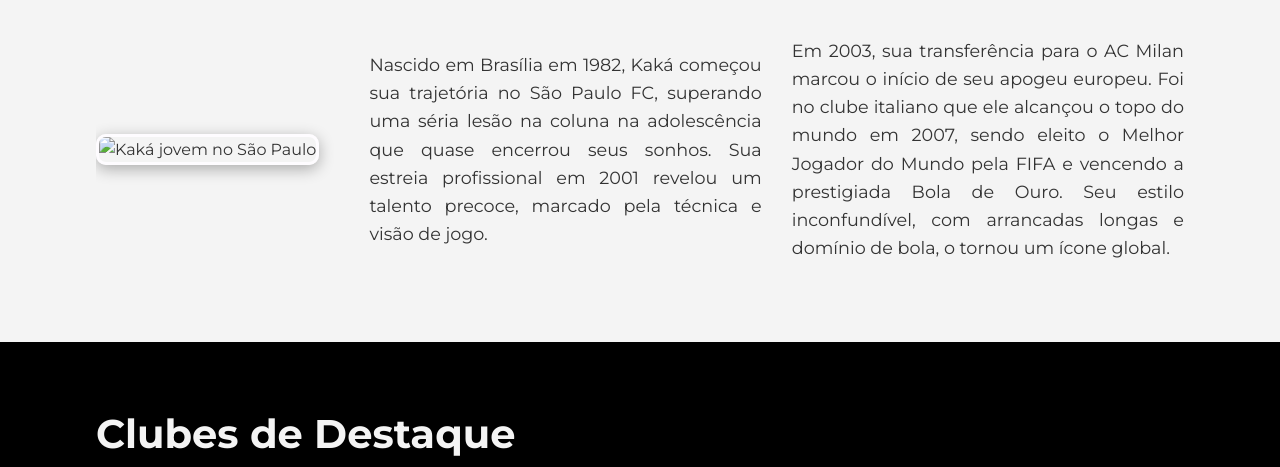
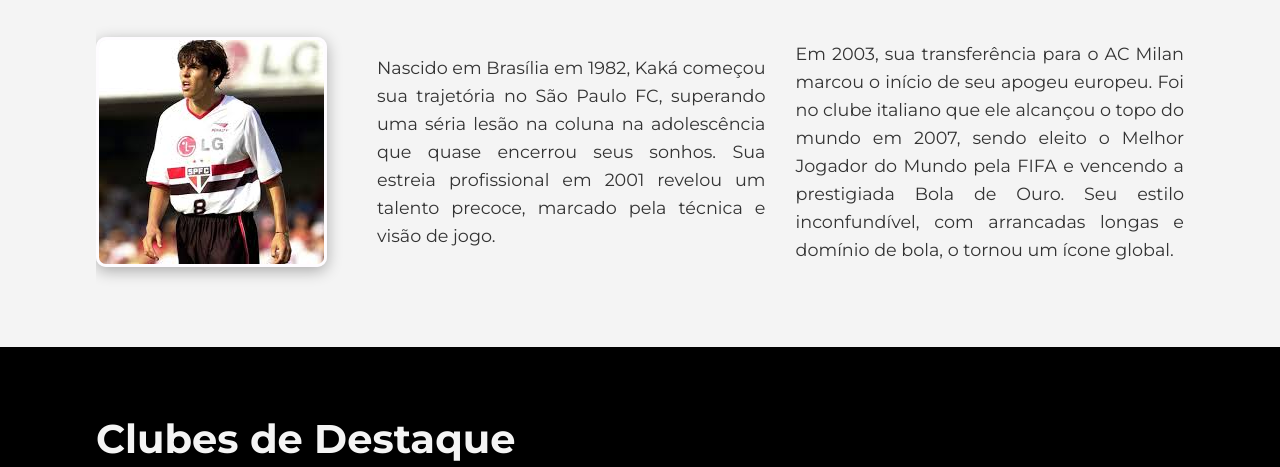
Before and after one commit to davidweslleyjesus-alt/kaka, a plain HTML site: page index.html in a window 1280 px wide. Shown: the part 738-1205 px from the top of the page. Drawn offline with Linux system fonts and the light colour scheme; files whose address does not match are found by name.

Commit message:
Update index.html

```diff
--- a/index.html
+++ b/index.html
@@ -36,7 +36,7 @@
             <div class="container">
                 <h2>Biografia</h2>
                 <div class="content-wrapper">
-                    <img src="fotos do kaka/sao pau,o.jpg" alt="Kaká jovem no São Paulo" class="img-left">
+                    <img src="sao pau,o.jpg" alt="Kaká jovem no São Paulo" class="img-left">
                     <p>Nascido em Brasília em 1982, Kaká começou sua trajetória no São Paulo FC, superando uma séria lesão na coluna na adolescência que quase encerrou seus sonhos. Sua estreia profissional em 2001 revelou um talento precoce, marcado pela técnica e visão de jogo.</p>
                     <p>Em 2003, sua transferência para o AC Milan marcou o início de seu apogeu europeu. Foi no clube italiano que ele alcançou o topo do mundo em 2007, sendo eleito o Melhor Jogador do Mundo pela FIFA e vencendo a prestigiada Bola de Ouro. Seu estilo inconfundível, com arrancadas longas e domínio de bola, o tornou um ícone global.</p>
                 </div>
@@ -109,4 +109,5 @@
     </footer>
 
 </body>
+
 </html>
```
